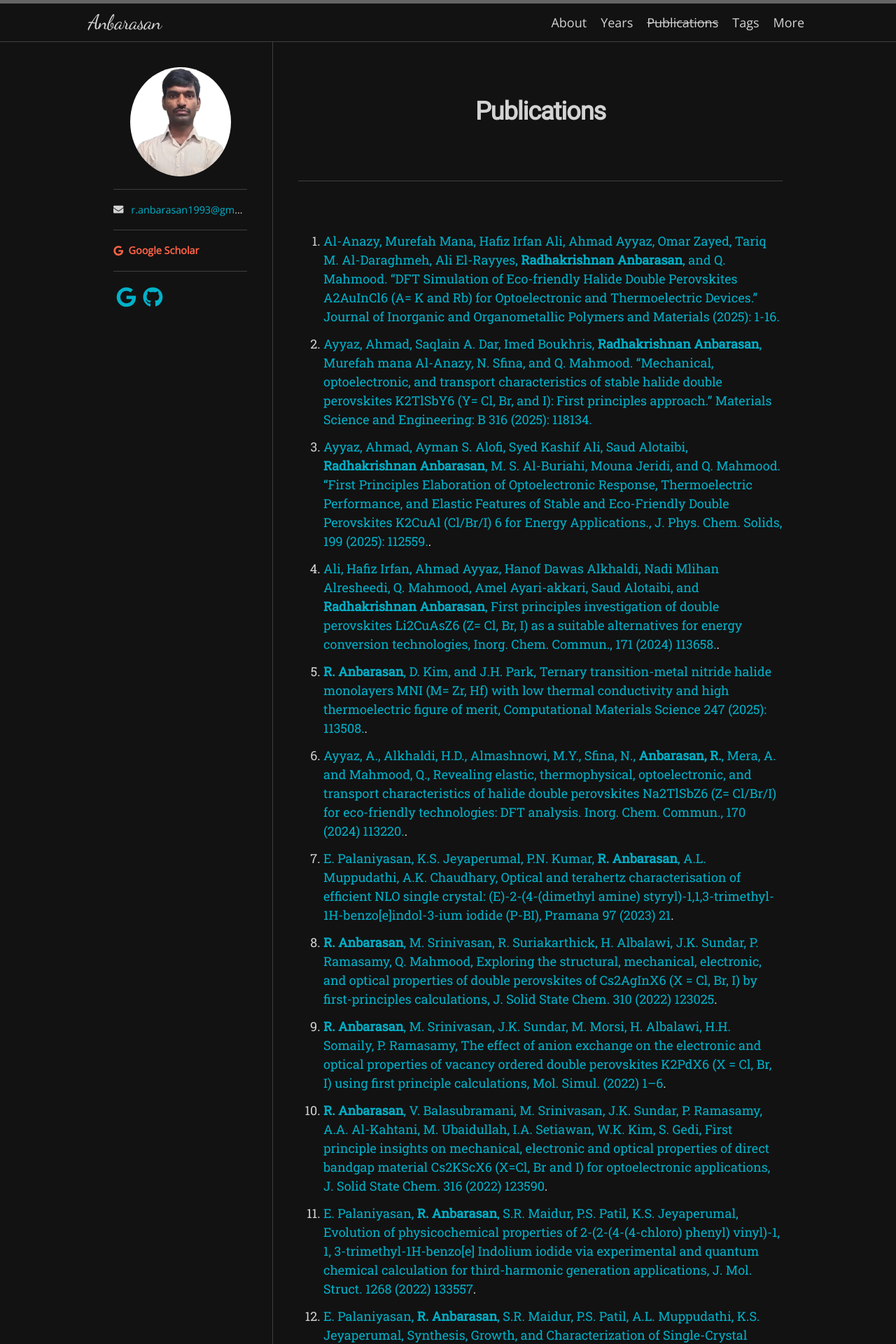
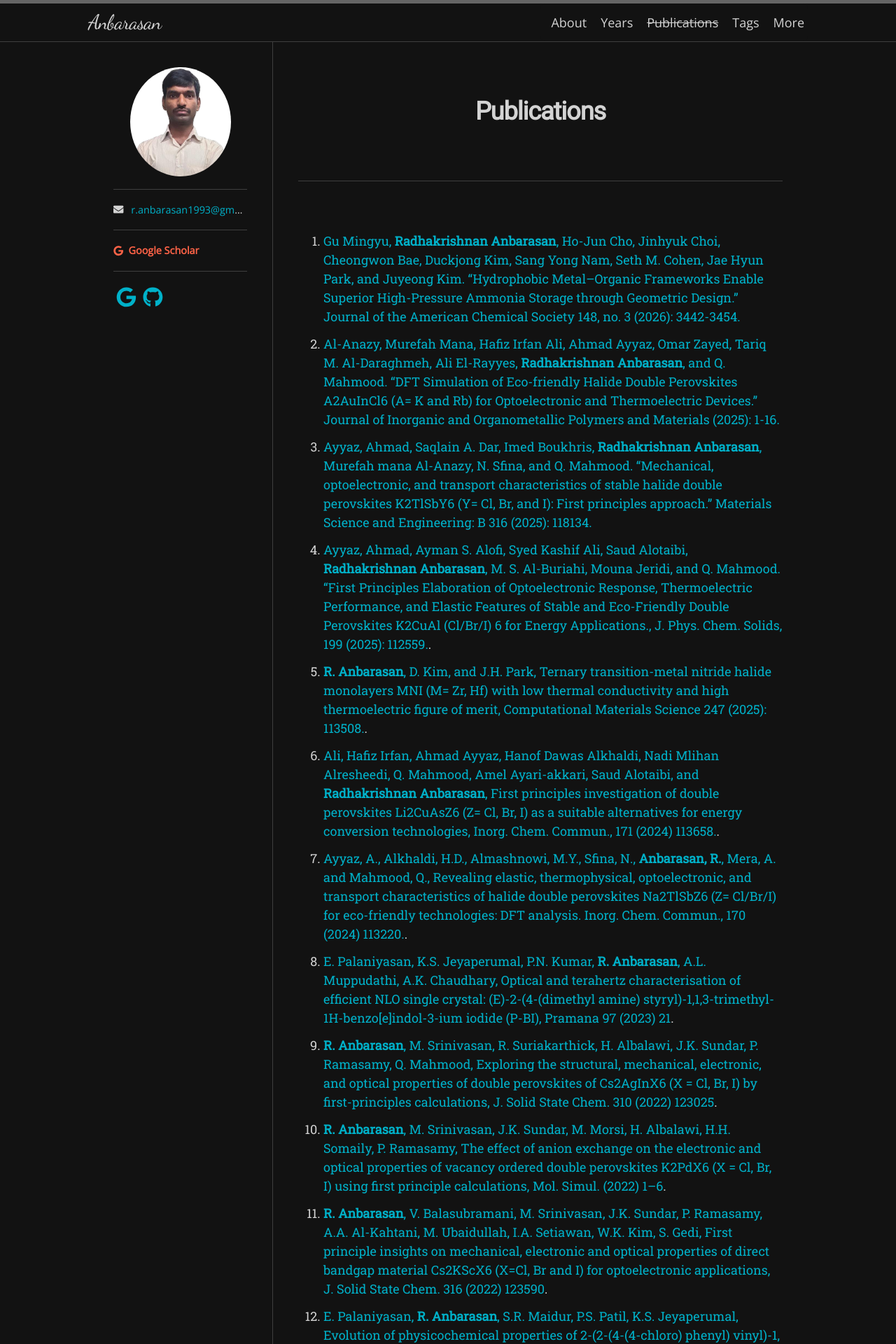
Before and after one commit to anbarasananbu/anbarasan, a Jekyll site: the page built from publications.md, in a window 1280 px wide. Shown: the top 1920 px of the page at 70% size. Built offline with Jekyll 4.4.1, drawn with Linux system fonts in a browser that asks for light colours; nearby versions of some CDN libraries; some web fonts are replaced; a style sheet for code colours, icons or effects is not loaded; some of the changed text lies outside the part shown.

Commit message:
Update publications list with new entries
Added new publications and updated existing entries in the publications list.

```diff
--- a/publications.md
+++ b/publications.md
@@ -5,32 +5,32 @@ title: Publications
 permalink: /publications/
 ---
 
-1.  [Al-Anazy, Murefah Mana, Hafiz Irfan Ali, Ahmad Ayyaz, Omar Zayed, Tariq M. Al-Daraghmeh, Ali El-Rayyes, **Radhakrishnan Anbarasan**, and Q. Mahmood. "DFT Simulation of Eco-friendly Halide Double Perovskites A2AuInCl6 (A= K and Rb) for Optoelectronic and Thermoelectric Devices." Journal of Inorganic and Organometallic Polymers and Materials (2025): 1-16.](https://doi.org/10.1007/s10904-025-03724-5)
-2.  [Ayyaz, Ahmad, Saqlain A. Dar, Imed Boukhris, **Radhakrishnan Anbarasan**, Murefah mana Al-Anazy, N. Sfina, and Q. Mahmood. "Mechanical, optoelectronic, and transport characteristics of stable halide double perovskites K2TlSbY6 (Y= Cl, Br, and I): First principles approach." Materials Science and Engineering: B 316 (2025): 118134.](https://doi.org/10.1016/j.mseb.2025.118134)
-3.  [Ayyaz, Ahmad, Ayman S. Alofi, Syed Kashif Ali, Saud Alotaibi, **Radhakrishnan Anbarasan**, M. S. Al-Buriahi, Mouna Jeridi, and Q. Mahmood. "First Principles Elaboration of Optoelectronic Response, Thermoelectric Performance, and Elastic Features of Stable and Eco-Friendly Double Perovskites K2CuAl (Cl/Br/I) 6 for Energy Applications., J. Phys. Chem. Solids, 199 (2025): 112559.](https://doi.org/10.1016/j.jpcs.2025.112559).
-4.  [Ali, Hafiz Irfan, Ahmad Ayyaz, Hanof Dawas Alkhaldi, Nadi Mlihan Alresheedi, Q. Mahmood, Amel Ayari-akkari, Saud Alotaibi, and **Radhakrishnan Anbarasan**, First principles investigation of double perovskites Li2CuAsZ6 (Z= Cl, Br, I) as a suitable alternatives for energy conversion technologies, Inorg. Chem. Commun., 171 (2024) 113658.](https://doi.org/10.1016/j.inoche.2024.113658).
+1.  [Gu Mingyu, **Radhakrishnan Anbarasan**, Ho-Jun Cho, Jinhyuk Choi, Cheongwon Bae, Duckjong Kim, Sang Yong Nam, Seth M. Cohen, Jae Hyun Park, and Juyeong Kim. "Hydrophobic Metal–Organic Frameworks Enable Superior High-Pressure Ammonia Storage through Geometric Design." Journal of the American Chemical Society 148, no. 3 (2026): 3442-3454.](https://doi.org/10.1021/jacs.5c18786)
+2.  [Al-Anazy, Murefah Mana, Hafiz Irfan Ali, Ahmad Ayyaz, Omar Zayed, Tariq M. Al-Daraghmeh, Ali El-Rayyes, **Radhakrishnan Anbarasan**, and Q. Mahmood. "DFT Simulation of Eco-friendly Halide Double Perovskites A2AuInCl6 (A= K and Rb) for Optoelectronic and Thermoelectric Devices." Journal of Inorganic and Organometallic Polymers and Materials (2025): 1-16.](https://doi.org/10.1007/s10904-025-03724-5)
+3.  [Ayyaz, Ahmad, Saqlain A. Dar, Imed Boukhris, **Radhakrishnan Anbarasan**, Murefah mana Al-Anazy, N. Sfina, and Q. Mahmood. "Mechanical, optoelectronic, and transport characteristics of stable halide double perovskites K2TlSbY6 (Y= Cl, Br, and I): First principles approach." Materials Science and Engineering: B 316 (2025): 118134.](https://doi.org/10.1016/j.mseb.2025.118134)
+4.  [Ayyaz, Ahmad, Ayman S. Alofi, Syed Kashif Ali, Saud Alotaibi, **Radhakrishnan Anbarasan**, M. S. Al-Buriahi, Mouna Jeridi, and Q. Mahmood. "First Principles Elaboration of Optoelectronic Response, Thermoelectric Performance, and Elastic Features of Stable and Eco-Friendly Double Perovskites K2CuAl (Cl/Br/I) 6 for Energy Applications., J. Phys. Chem. Solids, 199 (2025): 112559.](https://doi.org/10.1016/j.jpcs.2025.112559).
 5.	[**R. Anbarasan**, D. Kim, and J.H. Park, Ternary transition-metal nitride halide monolayers MNI (M= Zr, Hf) with low thermal conductivity and high thermoelectric figure of merit, Computational Materials Science 247 (2025): 113508.](https://doi.org/10.1016/j.commatsci.2024.113508).
-6.	[Ayyaz, A., Alkhaldi, H.D., Almashnowi, M.Y., Sfina, N., **Anbarasan, R.**, Mera, A. and Mahmood, Q., Revealing elastic, thermophysical, optoelectronic, and transport characteristics of halide double perovskites Na2TlSbZ6 (Z= Cl/Br/I) for eco-friendly technologies: DFT analysis. Inorg. Chem. Commun., 170 (2024) 113220.](https://doi.org/10.1016/j.inoche.2024.113220).
-7.  [E. Palaniyasan, K.S. Jeyaperumal, P.N. Kumar, **R. Anbarasan**, A.L. Muppudathi, A.K. Chaudhary, Optical and terahertz characterisation of efficient NLO single crystal: (E)-2-(4-(dimethyl amine) styryl)-1,1,3-trimethyl-1H-benzo[e]indol-3-ium iodide (P-BI), Pramana 97 (2023) 21](https://doi.org/10.1007/s12043-022-02476-y).
-8.  [**R. Anbarasan**, M. Srinivasan, R. Suriakarthick, H. Albalawi, J.K. Sundar, P. Ramasamy, Q. Mahmood, Exploring the structural, mechanical, electronic, and optical properties of double perovskites of Cs2AgInX6 (X = Cl, Br, I) by first-principles calculations, J. Solid State Chem. 310 (2022) 123025](https://doi.org/10.1016/j.jssc.2022.123025).
-9.	[**R. Anbarasan**, M. Srinivasan, J.K. Sundar, M. Morsi, H. Albalawi, H.H. Somaily, P. Ramasamy, The effect of anion exchange on the electronic and optical properties of vacancy ordered double perovskites K2PdX6 (X = Cl, Br, I) using first principle calculations, Mol. Simul. (2022) 1–6](https://doi.org/10.1080/08927022.2022.2103161).
-10.	[**R. Anbarasan**, V. Balasubramani, M. Srinivasan, J.K. Sundar, P. Ramasamy, A.A. Al-Kahtani, M. Ubaidullah, I.A. Setiawan, W.K. Kim, S. Gedi, First principle insights on mechanical, electronic and optical properties of direct bandgap material Cs2KScX6 (X=Cl, Br and I) for optoelectronic applications, J. Solid State Chem. 316 (2022) 123590](https://doi.org/10.1016/j.jssc.2022.123590).
-11. [E. Palaniyasan, **R. Anbarasan**, S.R. Maidur, P.S. Patil, K.S. Jeyaperumal, Evolution of physicochemical properties of 2-(2-(4-(4-chloro) phenyl) vinyl)-1, 1, 3-trimethyl-1H-benzo[e] Indolium iodide via experimental and quantum chemical calculation for third-harmonic generation applications, J. Mol. Struct. 1268 (2022) 133557](https://doi.org/10.1016/j.molstruc.2022.133557).
-12. [E. Palaniyasan, **R. Anbarasan**, S.R. Maidur, P.S. Patil, A.L. Muppudathi, K.S. Jeyaperumal, Synthesis, Growth, and Characterization of Single-Crystal Benzo[e]indolium for Third-Order Nonlinear Optical Properties, J. Electron. Mater. 51 (2022) 3531–3541](https://doi.org/10.1007/s11664-022-09461-6).
-13. [T.I. Al-Muhimeed, J. Alzahrani, S.A. Rouf, S. Al-Qaisi, **R. Anbarasan**, Q. Mahmood, H. Albalawi, S. Alharthi, M.A. Amin, H.H. Somaily, M. Morsi, Tuning of band gap by anion variation of Ga 2 TiX 6 (X = Cl, Br, I) for solar cells and renewable energy, Phys. Scr. 97 (2022) 085815](https://doi.org/10.1088/1402-4896/ac7efc).
-14. [S. Vignesh, S. Chandrasekaran, M. Srinivasan, **R. Anbarasan**, R. Perumalsamy, E. Arumugam, M. Shkir, H. Algarni, S. AlFaify, TiO2-CeO2/g-C3N4 S-scheme heterostructure composite for enhanced photo-degradation and hydrogen evolution performance with combined experimental and DFT study, Chemosphere 288 (2022) 132611](https://doi.org/10.1016/j.chemosphere.2021.132611).
-15. [T. Sivakumar, M. Anna Lakshmi, **R. Anbarasan**, P. Eniya, S. Vignesh, J. Kalyana Sundar, Exploring the influence of CdCl 2 on the nonlinear properties of 4–N, N–dimethylamino – 4–N–methyl – stilbazolium tosylate (DAST) crystal for optoelectronic applications, Mater. Technol. (2021) 1–13](https://doi.org/10.1080/10667857.2020.1868208).
-16. [**R. Anbarasan**, M. Srinivasan, J.K. Sundar, P. Ramasamy, First principle study of structural, mechanical, electronic and optical properties of K2TiX6 (X=Cl, Br, I) for photovoltaic applications, Solid State Sci. 118 (2021) 106654](https://doi.org/10.1016/j.solidstatesciences.2021.106654).
-17.	[**R. Anbarasan**, J.K. Sundar, M. Srinivasan, P. Ramasamy, First principle insight on the structural, mechanical, electronic and optical properties of indirect band gap photovoltaic material Cs2NaBiX6 (X= Cl, Br, I), Comput. Condens. Matter 28 (2021) e00581](https://doi.org/10.1016/j.cocom.2021.e00581).
-18.	[**R. Anbarasan**, M. Srinivasan, J. Kalyana Sundar, P. Ramasamy, Structural, Electronic and Optical Properties of Inorganic Perovskite CsPb(1-x)GexI3: A First Principle Approach, Mater. Technol. (2021) 1–5](https://doi.org/10.1080/10667857.2021.1915057).
-19.	[T. Sivakumar, **R. Anbarasan**, J. Kalyana Sundar, M. Anna Lakshmi, Enhancing the SHG effect of zinc chloride-doped DAST single crystals: new potential materials for nonlinear optical device applications, J. Mater. Sci. Mater. Electron. 31 (2020) 12943–12954](https://doi.org/10.1007/s10854-020-03847-0).
-20.	[**R. Anbarasan**, A.L. Muppudathi, K.S. Jeyaperumal, Experimental and computational investigation with Hirshfeld surface analysis of bis(glycine) strontium dichloride trihydrate, Mater. Sci. 38 (2020) 545–552]( https://doi.org/10.2478/msp-2020-0061).
-21.	[**R. Anbarasan**, P. Eniya, J. Kalyana Sundar, M. Mengesha Woldemariam, Crystal structure and Hirshfeld surface analysis of 4-bromoanilinium nitrate, Acta Crystallogr. Sect. E Crystallogr. Commun. 76 (2020) 973–976](https://doi.org/10.1107/S2056989020006945).
-22.	[**R. Anbarasan**, P. Eniya, M. Anna Lakshmi, J. Kalyana Sundar, Structural, spectral, optical, thermal and quantum chemical investigations on ethylenediammonium tetrachloro zinc crystal for optoelectronic applications, J. Mol. Struct. 1188 (2019) 165–172](https://doi.org/10.1016/j.molstruc.2019.03.091).
-23.	[**R. Anbarasan**, J. Kalyana Sundar, M. Anna Lakshmi, Experimental and theoretical insights on the dimeric cation molecule L-alanine L-alaninium chloride for nonlinear optical applications, J. Mol. Struct. 1179 (2019) 154–160](https://doi.org/10.1016/j.molstruc.2018.10.100).
-24.	[**R. Anbarasan**, P. Eniya, M.A. Lakshmi, J.K. Sundar, Experimental and quantum chemical investigations of 4-bromoanilinium hydrogen phthalate crystal for optoelectronic applications, Mater. Res. Express 6 (2019) 095105](https://doi.org/10.1088/2053-1591/ab31bb).
-25.	[**R. Anbarasan**, J. Kalyana Sundar, Experimental and quantum chemical investigation on imidazolium trifluoroacetate single crystal for optoelectronic applications, J. Mater. Sci. Mater. Electron. 30 (2019) 10224–10232](https://doi.org/10.1007/s10854-019-01359-0).
-26.	[**R. Anbarasan**, P. Eniya, J. Kalyana Sundar, Experimental and Quantum Chemical Investigation on Piperazinium Hexachloro Stannous Trihydrate Single Crystal for Second Harmonic Generation Applications, J. Electron. Mater. (2019)](https://doi.org/10.1007/s11664-019-07578-9).
-27. [**R. Anbarasan**, P. Eniya, J. Kalyana Sundar, Experimental and Quantum Chemical Investigation on Piperazinium Hexachloro Stannous Trihydrate Single Crystal for Second Harmonic Generation Applications, J. Electron. Mater. 48 (2019)](https://doi.org/10.1007/s11664-019-07578-9).
+6.  [Ali, Hafiz Irfan, Ahmad Ayyaz, Hanof Dawas Alkhaldi, Nadi Mlihan Alresheedi, Q. Mahmood, Amel Ayari-akkari, Saud Alotaibi, and **Radhakrishnan Anbarasan**, First principles investigation of double perovskites Li2CuAsZ6 (Z= Cl, Br, I) as a suitable alternatives for energy conversion technologies, Inorg. Chem. Commun., 171 (2024) 113658.](https://doi.org/10.1016/j.inoche.2024.113658).
+7.	[Ayyaz, A., Alkhaldi, H.D., Almashnowi, M.Y., Sfina, N., **Anbarasan, R.**, Mera, A. and Mahmood, Q., Revealing elastic, thermophysical, optoelectronic, and transport characteristics of halide double perovskites Na2TlSbZ6 (Z= Cl/Br/I) for eco-friendly technologies: DFT analysis. Inorg. Chem. Commun., 170 (2024) 113220.](https://doi.org/10.1016/j.inoche.2024.113220).
+8.  [E. Palaniyasan, K.S. Jeyaperumal, P.N. Kumar, **R. Anbarasan**, A.L. Muppudathi, A.K. Chaudhary, Optical and terahertz characterisation of efficient NLO single crystal: (E)-2-(4-(dimethyl amine) styryl)-1,1,3-trimethyl-1H-benzo[e]indol-3-ium iodide (P-BI), Pramana 97 (2023) 21](https://doi.org/10.1007/s12043-022-02476-y).
+9.  [**R. Anbarasan**, M. Srinivasan, R. Suriakarthick, H. Albalawi, J.K. Sundar, P. Ramasamy, Q. Mahmood, Exploring the structural, mechanical, electronic, and optical properties of double perovskites of Cs2AgInX6 (X = Cl, Br, I) by first-principles calculations, J. Solid State Chem. 310 (2022) 123025](https://doi.org/10.1016/j.jssc.2022.123025).
+10.	[**R. Anbarasan**, M. Srinivasan, J.K. Sundar, M. Morsi, H. Albalawi, H.H. Somaily, P. Ramasamy, The effect of anion exchange on the electronic and optical properties of vacancy ordered double perovskites K2PdX6 (X = Cl, Br, I) using first principle calculations, Mol. Simul. (2022) 1–6](https://doi.org/10.1080/08927022.2022.2103161).
+11.	[**R. Anbarasan**, V. Balasubramani, M. Srinivasan, J.K. Sundar, P. Ramasamy, A.A. Al-Kahtani, M. Ubaidullah, I.A. Setiawan, W.K. Kim, S. Gedi, First principle insights on mechanical, electronic and optical properties of direct bandgap material Cs2KScX6 (X=Cl, Br and I) for optoelectronic applications, J. Solid State Chem. 316 (2022) 123590](https://doi.org/10.1016/j.jssc.2022.123590).
+12. [E. Palaniyasan, **R. Anbarasan**, S.R. Maidur, P.S. Patil, K.S. Jeyaperumal, Evolution of physicochemical properties of 2-(2-(4-(4-chloro) phenyl) vinyl)-1, 1, 3-trimethyl-1H-benzo[e] Indolium iodide via experimental and quantum chemical calculation for third-harmonic generation applications, J. Mol. Struct. 1268 (2022) 133557](https://doi.org/10.1016/j.molstruc.2022.133557).
+13. [E. Palaniyasan, **R. Anbarasan**, S.R. Maidur, P.S. Patil, A.L. Muppudathi, K.S. Jeyaperumal, Synthesis, Growth, and Characterization of Single-Crystal Benzo[e]indolium for Third-Order Nonlinear Optical Properties, J. Electron. Mater. 51 (2022) 3531–3541](https://doi.org/10.1007/s11664-022-09461-6).
+14. [T.I. Al-Muhimeed, J. Alzahrani, S.A. Rouf, S. Al-Qaisi, **R. Anbarasan**, Q. Mahmood, H. Albalawi, S. Alharthi, M.A. Amin, H.H. Somaily, M. Morsi, Tuning of band gap by anion variation of Ga 2 TiX 6 (X = Cl, Br, I) for solar cells and renewable energy, Phys. Scr. 97 (2022) 085815](https://doi.org/10.1088/1402-4896/ac7efc).
+15. [S. Vignesh, S. Chandrasekaran, M. Srinivasan, **R. Anbarasan**, R. Perumalsamy, E. Arumugam, M. Shkir, H. Algarni, S. AlFaify, TiO2-CeO2/g-C3N4 S-scheme heterostructure composite for enhanced photo-degradation and hydrogen evolution performance with combined experimental and DFT study, Chemosphere 288 (2022) 132611](https://doi.org/10.1016/j.chemosphere.2021.132611).
+16. [T. Sivakumar, M. Anna Lakshmi, **R. Anbarasan**, P. Eniya, S. Vignesh, J. Kalyana Sundar, Exploring the influence of CdCl 2 on the nonlinear properties of 4–N, N–dimethylamino – 4–N–methyl – stilbazolium tosylate (DAST) crystal for optoelectronic applications, Mater. Technol. (2021) 1–13](https://doi.org/10.1080/10667857.2020.1868208).
+17. [**R. Anbarasan**, M. Srinivasan, J.K. Sundar, P. Ramasamy, First principle study of structural, mechanical, electronic and optical properties of K2TiX6 (X=Cl, Br, I) for photovoltaic applications, Solid State Sci. 118 (2021) 106654](https://doi.org/10.1016/j.solidstatesciences.2021.106654).
+18.	[**R. Anbarasan**, J.K. Sundar, M. Srinivasan, P. Ramasamy, First principle insight on the structural, mechanical, electronic and optical properties of indirect band gap photovoltaic material Cs2NaBiX6 (X= Cl, Br, I), Comput. Condens. Matter 28 (2021) e00581](https://doi.org/10.1016/j.cocom.2021.e00581).
+19.	[**R. Anbarasan**, M. Srinivasan, J. Kalyana Sundar, P. Ramasamy, Structural, Electronic and Optical Properties of Inorganic Perovskite CsPb(1-x)GexI3: A First Principle Approach, Mater. Technol. (2021) 1–5](https://doi.org/10.1080/10667857.2021.1915057).
+20.	[T. Sivakumar, **R. Anbarasan**, J. Kalyana Sundar, M. Anna Lakshmi, Enhancing the SHG effect of zinc chloride-doped DAST single crystals: new potential materials for nonlinear optical device applications, J. Mater. Sci. Mater. Electron. 31 (2020) 12943–12954](https://doi.org/10.1007/s10854-020-03847-0).
+21.	[**R. Anbarasan**, A.L. Muppudathi, K.S. Jeyaperumal, Experimental and computational investigation with Hirshfeld surface analysis of bis(glycine) strontium dichloride trihydrate, Mater. Sci. 38 (2020) 545–552]( https://doi.org/10.2478/msp-2020-0061).
+22.	[**R. Anbarasan**, P. Eniya, J. Kalyana Sundar, M. Mengesha Woldemariam, Crystal structure and Hirshfeld surface analysis of 4-bromoanilinium nitrate, Acta Crystallogr. Sect. E Crystallogr. Commun. 76 (2020) 973–976](https://doi.org/10.1107/S2056989020006945).
+23.	[**R. Anbarasan**, P. Eniya, M. Anna Lakshmi, J. Kalyana Sundar, Structural, spectral, optical, thermal and quantum chemical investigations on ethylenediammonium tetrachloro zinc crystal for optoelectronic applications, J. Mol. Struct. 1188 (2019) 165–172](https://doi.org/10.1016/j.molstruc.2019.03.091).
+24.	[**R. Anbarasan**, J. Kalyana Sundar, M. Anna Lakshmi, Experimental and theoretical insights on the dimeric cation molecule L-alanine L-alaninium chloride for nonlinear optical applications, J. Mol. Struct. 1179 (2019) 154–160](https://doi.org/10.1016/j.molstruc.2018.10.100).
+25.	[**R. Anbarasan**, P. Eniya, M.A. Lakshmi, J.K. Sundar, Experimental and quantum chemical investigations of 4-bromoanilinium hydrogen phthalate crystal for optoelectronic applications, Mater. Res. Express 6 (2019) 095105](https://doi.org/10.1088/2053-1591/ab31bb).
+26.	[**R. Anbarasan**, J. Kalyana Sundar, Experimental and quantum chemical investigation on imidazolium trifluoroacetate single crystal for optoelectronic applications, J. Mater. Sci. Mater. Electron. 30 (2019) 10224–10232](https://doi.org/10.1007/s10854-019-01359-0).
+27.	[**R. Anbarasan**, P. Eniya, J. Kalyana Sundar, Experimental and Quantum Chemical Investigation on Piperazinium Hexachloro Stannous Trihydrate Single Crystal for Second Harmonic Generation Applications, J. Electron. Mater. 48 (2019)](https://doi.org/10.1007/s11664-019-07578-9).
 28. [**R. Anbarasan**, M. Anna Lakshmi, J. Kalyana Sundar, Combined experimental and theoretical investigation of l-Histidinium trichloro zinc: a novel nonlinear optical material, J. Mater. Sci. Mater. Electron. 29 (2018) 14827–14834](https://doi.org/10.1007/s10854-018-9619-6).
 29. [**R. Anbarasan**, J. Kalyana Sundar, synthesis, growth and optical proerties of L-threoninium chloride for opto eletronic applications, Int. Res. J. Eng. Technol. 04 (2017) 153–155](https://d1wqtxts1xzle7.cloudfront.net/54706205/IRJET-ISMST35-libre.pdf?1507878567=&response-content-disposition=inline%3B+filename%3DSynthesis_growth_and_optical_properties.pdf&Expires=1705287525&Signature=G0620qr67OwuRnw-Ozh09ngVuWtf-AjRWTZr6GFpepeg1yMWNMxev~SG-d0xL81UeU4aH8Xva1HFmKL~-pYG5PCK0odCXcuRhdoKxo9KltN1djPVmvF2RwAXU0yrcDl46wukIpqKQvIjMj~fZI63QnSWV3Z0VhZw6E4s0GoM4dt7RR~5TyTERjnOjdoOv-htxAsgvBIg5u6KH14qd3lXh2C4~OrLjMryPd8-n6VVPl6QZ6aphk1tya5iART-Vo5aCHtg9efHVG~VV-UantroQ5doN7qv8gjHe3zcF30LkxbIsQtmauK9LbK3kmglyS65Gy0KM0NFD7FuTM5plwV2ug__&Key-Pair-Id=APKAJLOHF5GGSLRBV4ZA).
```
